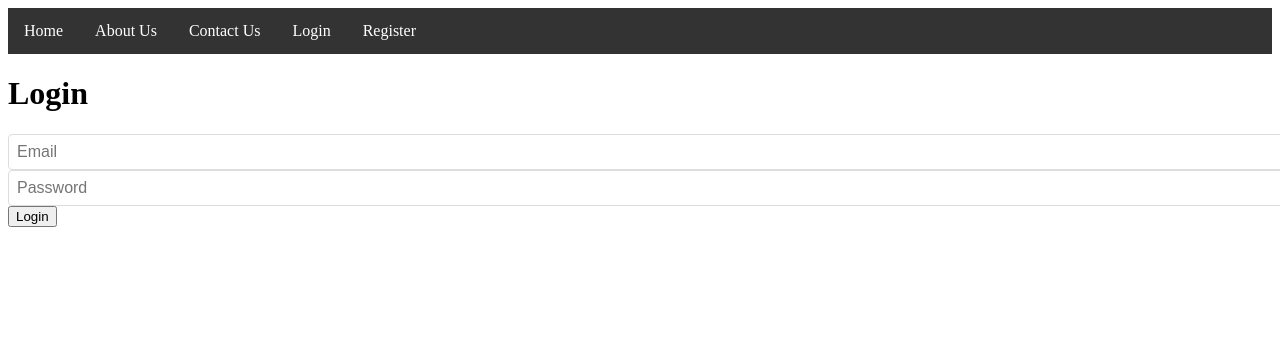
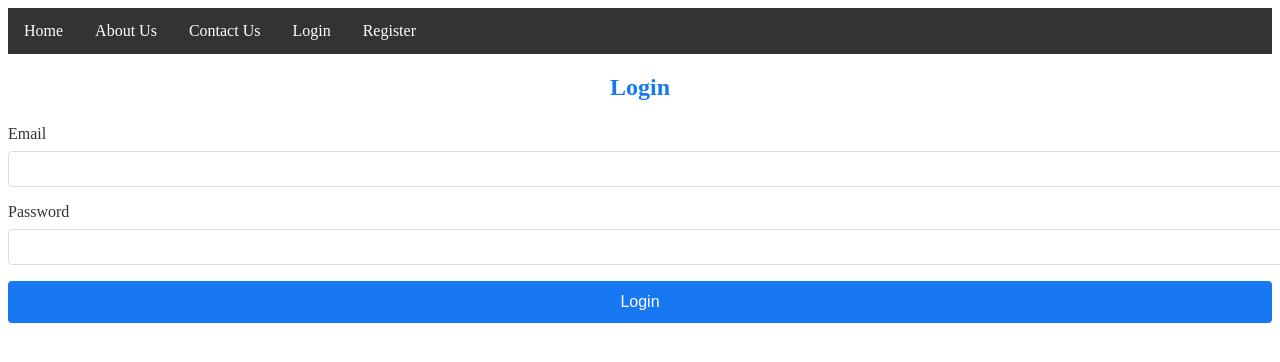
Before and after one commit to LGOPIKRISHNA/one, a React (Create React App) app: page /login in a window 1280 px wide. Shown: the top 362 px of the page. Built offline with nearby package versions, Linux system fonts and the light colour scheme.

Commit message:
login and registeration completed on mongodb also

```diff
--- a/src/App.js
+++ b/src/App.js
@@ -12,7 +12,7 @@ function App() {
     <>
       <Navbar />
       <Routes>
-        <Route path="/" element={<Home />} />
+        <Route path="/home" element={<Home />} />
         <Route path="/about-us" element={<AboutUs />} />
         <Route path="/contact-us" element={<ContactUs />} />
         <Route path="/login" element={<Login />} />
--- a/src/components/Login.js
+++ b/src/components/Login.js
@@ -1,31 +1,86 @@
-import React, { useState } from 'react';
+// import React, { useState } from 'react';
+// import axios from 'axios';
+// import './Register.css';
+
+// const Register = () => {
+//   const [email, setEmail] = useState('');
+//   const [password, setPassword] = useState('');
+
+//   const handleSubmit = async (e) => {
+//     e.preventDefault();
+//     try {
+//       const res = await axios.post('http://localhost:5000/api/register', { email, password });
+//       console.log(res.data);
+//     } catch (error) {
+//       console.error(error);
+//     }
+//   };
+
+//   return (
+//     <div className="register">
+//       <h1>Register</h1>
+//       <form onSubmit={handleSubmit}>
+//         <input type="email" placeholder="Email" value={email} onChange={(e) => setEmail(e.target.value)} required />
+//         <input type="password" placeholder="Password" value={password} onChange={(e) => setPassword(e.target.value)} required />
+//         <button type="submit">Register</button>
+//       </form>
+//     </div>
+//   );
+// }
+import { useState } from "react";
 import axios from 'axios';
-import './Login.css';
+import { useNavigate } from "react-router-dom";
+import "./Login.css";
 
-const Login = () => {
+function Login(){
   const [email, setEmail] = useState('');
   const [password, setPassword] = useState('');
+  const navigate = useNavigate();
 
-  const handleSubmit = async (e) => {
+  const handleSubmit = (e) => {
     e.preventDefault();
-    try {
-      const res = await axios.post('http://localhost:5000/api/login', { email, password });
-      console.log(res.data);
-    } catch (error) {
-      console.error(error);
-    }
+    axios.post('http://localhost:3000/login', { email, password })
+      .then(result => {
+        console.log(result);
+        if (result.data === "Success") {
+          navigate('/home');
+        }
+      })
+      .catch(error => console.log(error));
   };
 
   return (
-    <div className="login">
-      <h1>Login</h1>
-      <form onSubmit={handleSubmit}>
-        <input type="email" placeholder="Email" value={email} onChange={(e) => setEmail(e.target.value)} required />
-        <input type="password" placeholder="Password" value={password} onChange={(e) => setPassword(e.target.value)} required />
-        <button type="submit">Login</button>
-      </form>
+    <div className="login-container">
+      <div className="login-form">
+        <h2>Login</h2>
+        <form onSubmit={handleSubmit}>
+          <div className="form-group">
+            <label htmlFor="email">Email</label>
+            <input
+              type="email"
+              id="email"
+              value={email}
+              onChange={(e) => setEmail(e.target.value)}
+              required
+            />
+          </div>
+          <div className="form-group">
+            <label htmlFor="password">Password</label>
+            <input
+              type="password"
+              id="password"
+              value={password}
+              onChange={(e) => setPassword(e.target.value)}
+              required
+            />
+          </div>
+          <button type="submit" className="submit-btn">
+            Login
+          </button>
+        </form>
+      </div>
     </div>
   );
-}
+};
 
 export default Login;
--- a/src/components/Navbar.js
+++ b/src/components/Navbar.js
@@ -6,7 +6,7 @@ const Navbar = () => {
   return (
     <nav className="navbar">
       <ul>
-        <li><Link to="/">Home</Link></li>
+        <li><Link to="/home">Home</Link></li>
         <li><Link to="/about-us">About Us</Link></li>
         <li><Link to="/contact-us">Contact Us</Link></li>
         <li><Link to="/login">Login</Link></li>
--- a/src/components/Register.js
+++ b/src/components/Register.js
@@ -30,21 +30,20 @@
 import { useState } from "react";
 import axios from 'axios';
 import "./Register.css";
+import { useNavigate } from "react-router-dom";
 
 function Register() {
   const [name, setName] = useState('')
   const [email, setEmail] = useState('')
   const [password, setPassword] = useState('')
+  const navigate = useNavigate()
 
   const handleSubmit = (e) => {
     e.preventDefault()
     axios.post('http://localhost:3000/register', { name, email, password })
     .then(() => {
       alert('Successfully registered');
-      // Clear the form fields
-      setName('');
-      setEmail('');
-      setPassword('');
+      navigate('/login')
     })
     .catch(err => {
       console.log(err);
```
